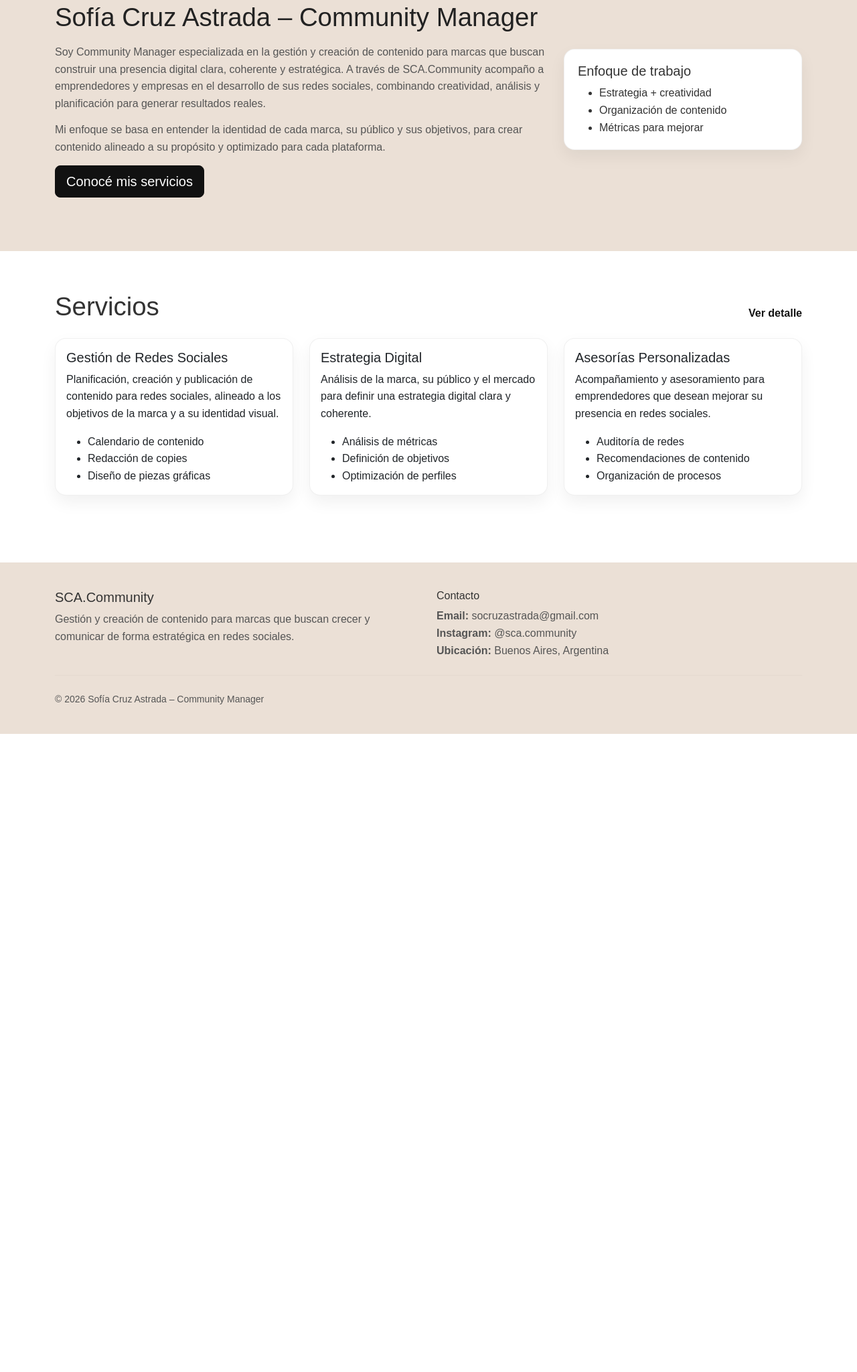
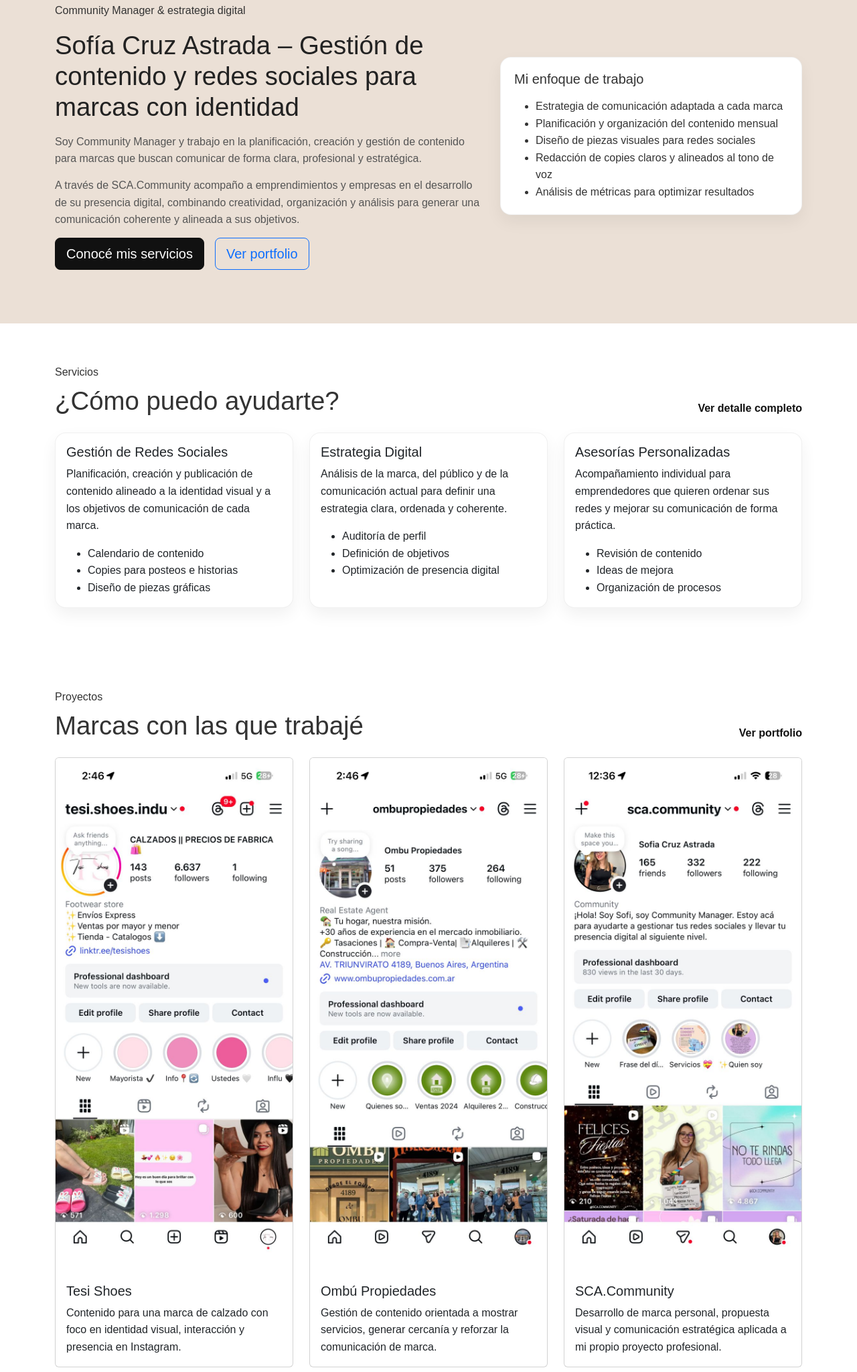
Before and after one commit to socruzastrada-collab/SCA-COMMUNITY, a plain HTML site: page index.html in a window 1280 px wide. Shown: the part 151-2200 px from the top of the page at 67% size. Before the commit the page ends 1247 px from the top, so only its background shows below. Drawn offline with nearby package versions, Linux system fonts and the light colour scheme.

Commit message:
REENTREGA - Corrección uso de SASS
REENTREGA - Corrección uso de SASS

```diff
--- a/index.html
+++ b/index.html
@@ -3,26 +3,23 @@
 <head>
   <meta charset="UTF-8" />
   <meta name="viewport" content="width=device-width, initial-scale=1.0" />
+  <meta
+    name="description"
+    content="SCA.Community - Portfolio profesional de Sofía Cruz Astrada, Community Manager especializada en estrategia, contenido y gestión de redes sociales."
+  />
   <title>SCA.Community | Inicio</title>
 
-  <!-- Bootstrap CSS (CDN) -->
+  <!-- Bootstrap CSS -->
   <link
     href="https://cdn.jsdelivr.net/npm/bootstrap@5.3.3/dist/css/bootstrap.min.css"
     rel="stylesheet"
   />
 
-  <!-- Reset + Estilos -->
-  <link rel="stylesheet" href="css/reset.css" />
+  <!-- CSS compilado desde SCSS -->
   <link rel="stylesheet" href="css/styles.css" />
 </head>
 
 <body>
-  <!--
-    PreEntrega 2 – Desarrollo Web
-    Portfolio profesional – SCA.Community
-    Alumna: Sofía Cruz Astrada
-  -->
-
   <header class="site-header">
     <nav class="navbar navbar-expand-lg">
       <div class="container">
@@ -35,18 +32,28 @@
           data-bs-target="#mainNav"
           aria-controls="mainNav"
           aria-expanded="false"
-          aria-label="Abrir menú"
+          aria-label="Abrir menú de navegación"
         >
           <span class="navbar-toggler-icon"></span>
         </button>
 
         <div class="collapse navbar-collapse" id="mainNav">
           <ul class="navbar-nav ms-auto gap-lg-2">
-            <li class="nav-item"><a class="nav-link active" href="index.html">Inicio</a></li>
-            <li class="nav-item"><a class="nav-link" href="pages/sobre-mi.html">Sobre mí</a></li>
-            <li class="nav-item"><a class="nav-link" href="pages/servicios.html">Servicios</a></li>
-            <li class="nav-item"><a class="nav-link" href="pages/portfolio.html">Portfolio</a></li>
-            <li class="nav-item"><a class="nav-link" href="pages/contacto.html">Contacto</a></li>
+            <li class="nav-item">
+              <a class="nav-link active" href="index.html">Inicio</a>
+            </li>
+            <li class="nav-item">
+              <a class="nav-link" href="pages/sobre-mi.html">Sobre mí</a>
+            </li>
+            <li class="nav-item">
+              <a class="nav-link" href="pages/servicios.html">Servicios</a>
+            </li>
+            <li class="nav-item">
+              <a class="nav-link" href="pages/portfolio.html">Portfolio</a>
+            </li>
+            <li class="nav-item">
+              <a class="nav-link" href="pages/contacto.html">Contacto</a>
+            </li>
           </ul>
         </div>
       </div>
@@ -54,40 +61,49 @@
   </header>
 
   <main>
-    <!-- HERO / INTRO -->
+    <!-- HERO -->
     <section class="hero">
       <div class="container">
         <div class="row align-items-center g-4">
-          <div class="col-12 col-lg-8">
-            <h1 class="hero__title">Sofía Cruz Astrada – Community Manager</h1>
+          <div class="col-12 col-lg-7">
+            <div class="hero__content">
+              <p class="hero__eyebrow">Community Manager & estrategia digital</p>
+
+              <h1 class="hero__title">
+                Sofía Cruz Astrada – Gestión de contenido y redes sociales para marcas con identidad
+              </h1>
 
               <p class="hero__text">
-              Soy Community Manager especializada en la gestión y creación de contenido para marcas
-              que buscan construir una presencia digital clara, coherente y estratégica.
-              A través de SCA.Community acompaño a emprendedores y empresas en el desarrollo
-              de sus redes sociales, combinando creatividad, análisis y planificación
-              para generar resultados reales.
+                Soy Community Manager y trabajo en la planificación, creación y gestión de contenido
+                para marcas que buscan comunicar de forma clara, profesional y estratégica.
               </p>
 
               <p class="hero__text">
-              Mi enfoque se basa en entender la identidad de cada marca, su público y sus objetivos,
-              para crear contenido alineado a su propósito y optimizado para cada plataforma.
+                A través de SCA.Community acompaño a emprendimientos y empresas en el desarrollo de
+                su presencia digital, combinando creatividad, organización y análisis para generar
+                una comunicación coherente y alineada a sus objetivos.
               </p>
 
+              <div class="hero__actions d-flex flex-wrap gap-3">
                 <a class="btn btn-primary btn-lg" href="pages/servicios.html">
                   Conocé mis servicios
                 </a>
+                <a class="btn btn-outline-primary btn-lg" href="pages/portfolio.html">
+                  Ver portfolio
+                </a>
+              </div>
+            </div>
           </div>
 
-          <div class="col-12 col-lg-4">
-            <!-- Si sumás una imagen en el futuro, acordate del alt obligatorio -->
-            <!-- <img src="img/hero.jpg" alt="Sofía Cruz Astrada trabajando en estrategia de redes sociales" class="img-fluid rounded-4 shadow-sm"> -->
+          <div class="col-12 col-lg-5">
             <div class="hero__card">
-              <h2 class="h5 mb-2">Enfoque de trabajo</h2>
-              <ul class="mb-0">
-                <li>Estrategia + creatividad</li>
-                <li>Organización de contenido</li>
-                <li>Métricas para mejorar</li>
+              <h2 class="h5 mb-3">Mi enfoque de trabajo</h2>
+              <ul class="hero__list mb-0">
+                <li>Estrategia de comunicación adaptada a cada marca</li>
+                <li>Planificación y organización del contenido mensual</li>
+                <li>Diseño de piezas visuales para redes sociales</li>
+                <li>Redacción de copies claros y alineados al tono de voz</li>
+                <li>Análisis de métricas para optimizar resultados</li>
               </ul>
             </div>
           </div>
@@ -95,26 +111,29 @@
       </div>
     </section>
 
-    <!-- SERVICIOS -->
-    <section class="section">
+    <!-- SERVICIOS DESTACADOS -->
+    <section class="section services-section">
       <div class="container">
         <div class="d-flex align-items-end justify-content-between gap-3 flex-wrap mb-4">
-          <h2 class="section__title mb-0">Servicios</h2>
-          <a class="link-arrow" href="pages/servicios.html">Ver detalle</a>
+          <div>
+            <p class="section__eyebrow mb-2">Servicios</p>
+            <h2 class="section__title mb-0">¿Cómo puedo ayudarte?</h2>
+          </div>
+          <a class="link-arrow" href="pages/servicios.html">Ver detalle completo</a>
         </div>
 
-        <div class="row g-4">
+        <div class="row g-4 services-grid">
           <div class="col-12 col-md-6 col-lg-4">
             <article class="card h-100 service-card">
               <div class="card-body">
                 <h3 class="h5">Gestión de Redes Sociales</h3>
                 <p>
-                  Planificación, creación y publicación de contenido para redes sociales,
-                  alineado a los objetivos de la marca y a su identidad visual.
+                  Planificación, creación y publicación de contenido alineado a la identidad visual
+                  y a los objetivos de comunicación de cada marca.
                 </p>
                 <ul class="mb-0">
                   <li>Calendario de contenido</li>
-                  <li>Redacción de copies</li>
+                  <li>Copies para posteos e historias</li>
                   <li>Diseño de piezas gráficas</li>
                 </ul>
               </div>
@@ -126,13 +145,13 @@
               <div class="card-body">
                 <h3 class="h5">Estrategia Digital</h3>
                 <p>
-                  Análisis de la marca, su público y el mercado para definir una estrategia
-                  digital clara y coherente.
+                  Análisis de la marca, del público y de la comunicación actual para definir una
+                  estrategia clara, ordenada y coherente.
                 </p>
                 <ul class="mb-0">
-                  <li>Análisis de métricas</li>
+                  <li>Auditoría de perfil</li>
                   <li>Definición de objetivos</li>
-                  <li>Optimización de perfiles</li>
+                  <li>Optimización de presencia digital</li>
                 </ul>
               </div>
             </article>
@@ -143,12 +162,12 @@
               <div class="card-body">
                 <h3 class="h5">Asesorías Personalizadas</h3>
                 <p>
-                  Acompañamiento y asesoramiento para emprendedores que desean mejorar
-                  su presencia en redes sociales.
+                  Acompañamiento individual para emprendedores que quieren ordenar sus redes y
+                  mejorar su comunicación de forma práctica.
                 </p>
                 <ul class="mb-0">
-                  <li>Auditoría de redes</li>
-                  <li>Recomendaciones de contenido</li>
+                  <li>Revisión de contenido</li>
+                  <li>Ideas de mejora</li>
                   <li>Organización de procesos</li>
                 </ul>
               </div>
@@ -157,25 +176,117 @@
         </div>
       </div>
     </section>
+
+    <!-- PORTFOLIO DESTACADO -->
+    <section class="section portfolio-preview">
+      <div class="container">
+        <div class="d-flex align-items-end justify-content-between gap-3 flex-wrap mb-4">
+          <div>
+            <p class="section__eyebrow mb-2">Proyectos</p>
+            <h2 class="section__title mb-0">Marcas con las que trabajé</h2>
+          </div>
+          <a class="link-arrow" href="pages/portfolio.html">Ver portfolio</a>
+        </div>
+
+        <div class="row g-4">
+          <div class="col-12 col-md-6 col-lg-4">
+            <article class="card h-100 portfolio-card">
+              <img
+                src="img/tesi-shoes.jpg"
+                class="card-img-top"
+                alt="Proyecto de contenido para Tesi Shoes"
+              />
+              <div class="card-body">
+                <h3 class="h5">Tesi Shoes</h3>
+                <p class="mb-0">
+                  Contenido para una marca de calzado con foco en identidad visual, interacción y
+                  presencia en Instagram.
+                </p>
+              </div>
+            </article>
+          </div>
+
+          <div class="col-12 col-md-6 col-lg-4">
+            <article class="card h-100 portfolio-card">
+              <img
+                src="img/ombu-propiedades.jpg"
+                class="card-img-top"
+                alt="Proyecto de comunicación digital para Ombú Propiedades"
+              />
+              <div class="card-body">
+                <h3 class="h5">Ombú Propiedades</h3>
+                <p class="mb-0">
+                  Gestión de contenido orientada a mostrar servicios, generar cercanía y reforzar la
+                  comunicación de marca.
+                </p>
+              </div>
+            </article>
+          </div>
+
+          <div class="col-12 col-md-6 col-lg-4">
+            <article class="card h-100 portfolio-card">
+              <img
+                src="img/perfil-sca.jpg"
+                class="card-img-top"
+                alt="Identidad visual y proyecto personal de SCA.Community"
+              />
+              <div class="card-body">
+                <h3 class="h5">SCA.Community</h3>
+                <p class="mb-0">
+                  Desarrollo de marca personal, propuesta visual y comunicación estratégica aplicada
+                  a mi propio proyecto profesional.
+                </p>
+              </div>
+            </article>
+          </div>
+        </div>
+      </div>
+    </section>
+
+    <!-- CTA FINAL -->
+    <section class="section cta-section">
+      <div class="container">
+        <div class="cta-box text-center">
+          <p class="section__eyebrow mb-2">Trabajemos juntas</p>
+          <h2 class="section__title">Potenciá la presencia digital de tu marca</h2>
+          <p class="mb-4">
+            Si buscás una comunicación más clara, organizada y alineada a tu identidad, te invito a
+            conocer mis servicios y escribirme para trabajar juntas.
+          </p>
+          <a class="btn btn-primary btn-lg" href="pages/contacto.html">Ir a contacto</a>
+        </div>
+      </div>
+    </section>
   </main>
 
   <footer class="site-footer">
     <div class="container">
-      <div class="row g-4">
+      <div class="row g-4 align-items-start">
         <div class="col-12 col-lg-6">
           <h3 class="h5 mb-2">SCA.Community</h3>
           <p class="mb-0">
-            Gestión y creación de contenido para marcas que buscan crecer
-            y comunicar de forma estratégica en redes sociales.
+            Gestión y creación de contenido para marcas que buscan crecer y comunicar de manera
+            estratégica en redes sociales.
           </p>
         </div>
 
-        <div class="col-12 col-lg-6">
+        <div class="col-12 col-lg-3">
+          <h4 class="h6 mb-2">Secciones</h4>
+          <ul class="list-unstyled mb-0">
+            <li><a href="index.html">Inicio</a></li>
+            <li><a href="pages/sobre-mi.html">Sobre mí</a></li>
+            <li><a href="pages/servicios.html">Servicios</a></li>
+            <li><a href="pages/portfolio.html">Portfolio</a></li>
+            <li><a href="pages/contacto.html">Contacto</a></li>
+          </ul>
+        </div>
+
+        <div class="col-12 col-lg-3">
           <h4 class="h6 mb-2">Contacto</h4>
           <ul class="list-unstyled mb-0">
-            <li><span class="fw-semibold">Email:</span> socruzastrada@gmail.com</li>
-            <li><span class="fw-semibold">Instagram:</span> @sca.community</li>
-            <li><span class="fw-semibold">Ubicación:</span> Buenos Aires, Argentina</li>
+            <li>Email: socruzastrada@gmail.com</li>
+            <li>Instagram: @sca.community</li>
+            <li>Ubicación: Buenos Aires, Argentina</li>
           </ul>
         </div>
       </div>
@@ -185,7 +296,7 @@
     </div>
   </footer>
 
-  <!-- Bootstrap JS (CDN) -->
+  <!-- Bootstrap JS -->
   <script src="https://cdn.jsdelivr.net/npm/bootstrap@5.3.3/dist/js/bootstrap.bundle.min.js"></script>
 </body>
 </html>
```
Also changed, not shown: scss/_base.scss (added), scss/_buttons.scss (added), scss/_extends.scss (added), scss/_footer.scss (added), scss/_header.scss (added), scss/_home.scss (added), scss/_mixins.scss (added), scss/_responsive.scss (added), scss/_variables.scss/_variables.scss (added). Lines whose indentation alone changed are shown as unchanged.
